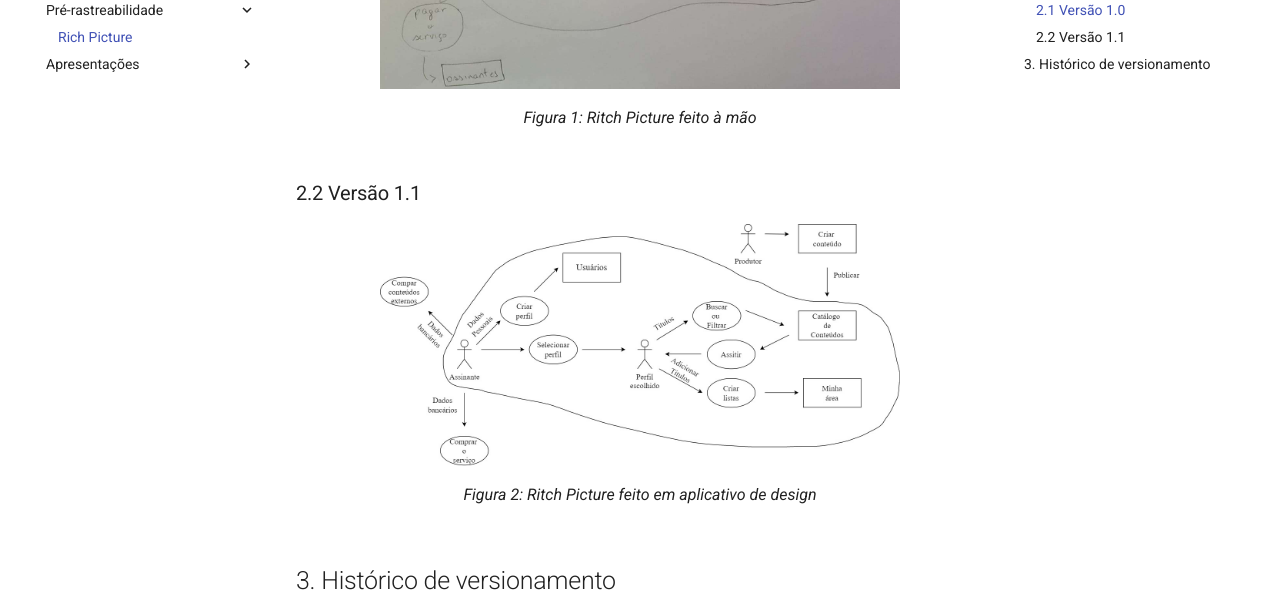
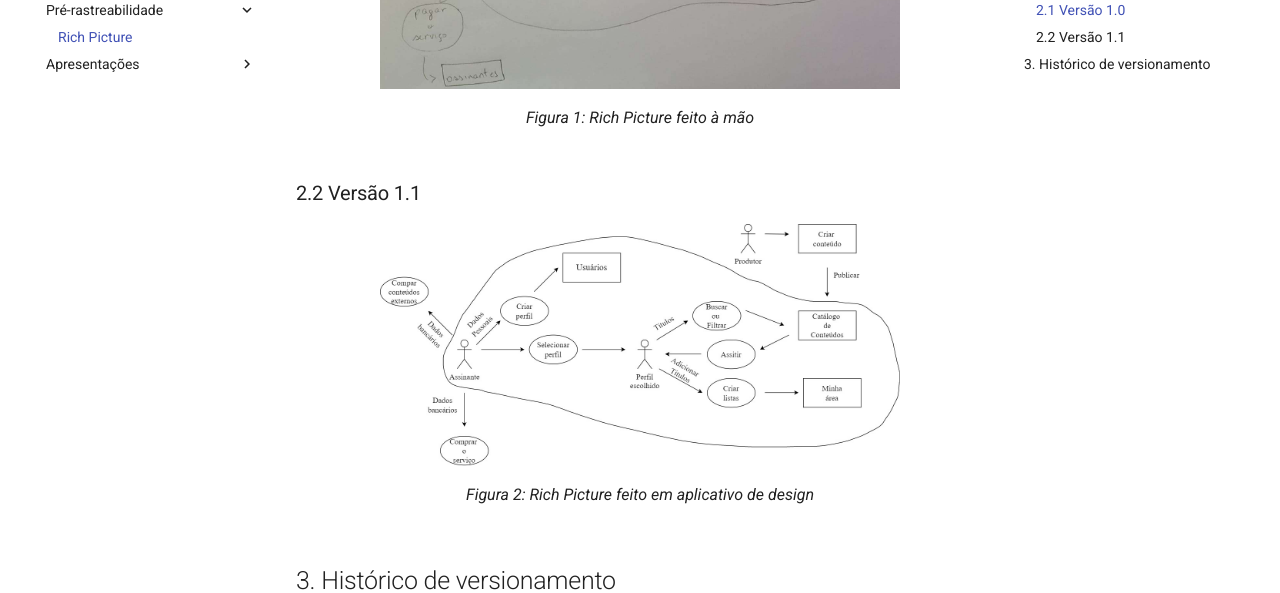
Before and after one commit to Requisitos-de-Software/2021.2-Prime-video, an MkDocs documentation site: the page built from docs/pre_rastreabilidade/rich_picture.md, in a window 1280 px wide and 900 px high, scrolled down 563 px. Shown: the part 152-745 px from the top of the window. Built offline with MkDocs 1.6.1 and Material for MkDocs 9.7.7, drawn with Linux system fonts in a browser that asks for light colours; comment, search, counter and statistics services are not loaded.

Commit message:
Erros de gramática corrigidos

```diff
--- a/docs/pre_rastreabilidade/rich_picture.md
+++ b/docs/pre_rastreabilidade/rich_picture.md
@@ -10,14 +10,14 @@ Um Rich Picture é um artefato utilizado a fim de demonstrar, atráves de um des
 
 <figure>
   <img width="520" src="../../assets/img/RichPicture01.png" />
-  <figcaption>Figura 1: Ritch Picture feito à mão</figcaption>
+  <figcaption>Figura 1: Rich Picture feito à mão</figcaption>
 </figure>
 
 ### 2.2 Versão 1.1
 
 <figure>
   <img width="520" src="../../assets/img/RichPicture02.jpg" />
-  <figcaption>Figura 2: Ritch Picture feito em aplicativo de design</figcaption>
+  <figcaption>Figura 2: Rich Picture feito em aplicativo de design</figcaption>
 </figure>
 
 
```
